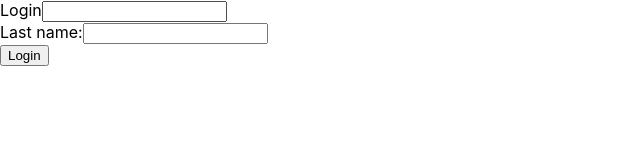
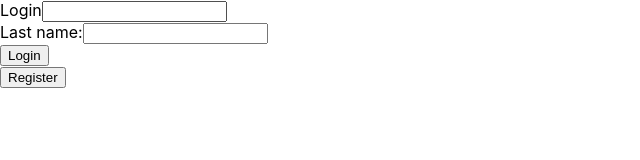
Before and after one commit to okarinbro/gymder, a React (Create React App) app in the folder frontend/: page / in a window 1280 px wide. Shown: the top 160 px of the page, without its empty margins (0-640 px from the left). Built offline with nearby package versions, Linux system fonts and the light colour scheme.

Commit message:
material

```diff
--- a/frontend/src/components/login.js
+++ b/frontend/src/components/login.js
@@ -31,7 +31,7 @@ class Login extends Component {
     }
 
     render() {
-        return (
+        return (!this.props.register ?
             <div>
                 <form onSubmit={this.loginButtonOnClick}>
                     <label for="login">Login</label>
@@ -42,7 +42,25 @@ class Login extends Component {
                     <br></br>
                     <input type="submit" value="Login" />
                 </form>
+                <button onClick={this.props.handleRegister}>Register</button>
             </div>
+            : <div>
+                <form onSubmit={this.loginButtonOnClick}>
+                    <label for="login">Login</label>
+                    <input type="text" id="login" name="login" onChange={this.loginInputChangeHandler} />
+                    <br></br>
+                    <label for="firstName">Firstname</label>
+                    <input type="text" id="firstName" name="firstName" onChange={this.loginInputChangeHandler} />
+                    <br></br>
+                    <label for="surName">Surname</label>
+                    <input type="text" id="surName" name="surName" onChange={this.loginInputChangeHandler} />
+                    <br></br>
+                    <label for="password">Last name:</label>
+                    <input type="text" id="password" name="password" onChange={this.passwordInputChangeHandler} />
+                    <br></br>
+                    <input type="submit" value="Register" />
+                </form>
+                <button onClick={this.props.handleRegister}>Register</button></div>
         )
     }
 }
--- a/frontend/src/components/mainComponent.js
+++ b/frontend/src/components/mainComponent.js
@@ -20,7 +20,8 @@ class MainComponent extends Component {
         },
         contextName: "Info",
         context: <Info />,
-        logged: false,
+        register: false,
+        logged: false
     }
 
     mapContext = (contextName) => {
@@ -44,6 +45,12 @@ class MainComponent extends Component {
         const logged = true;
         this.setState({ logged });
     }
+
+    handleRegister = () => {
+        const register = !this.state.register;
+        console.log("handle register mainComponent");
+        this.setState({ register });
+    }
     logged = <div >
         <MainContent context={this.state.context} />
         <NavigationBar handleContextChange={this.handleContextChange} />
@@ -52,6 +59,7 @@ class MainComponent extends Component {
     </div >;
 
     notLogged = <Login handleLogin={this.handleLoginAccepted} />;
+
 
 
     getData() {
@@ -72,13 +80,12 @@ class MainComponent extends Component {
         console.log(xhr);
     }
     render() {
-
         return (this.state.logged ? <div >
             <MainContent context={this.state.context} />
             <NavigationBar handleContextChange={this.handleContextChange} />
             <Ranking />
             <button onClick={this.getData}>Get</button>
-        </div > : <Login handleLogin={this.handleLoginAccepted} />);
+        </div > : <Login handleLogin={this.handleLoginAccepted} register={this.state.register} handleRegister={this.handleRegister} />);
 
     }
 }
```
